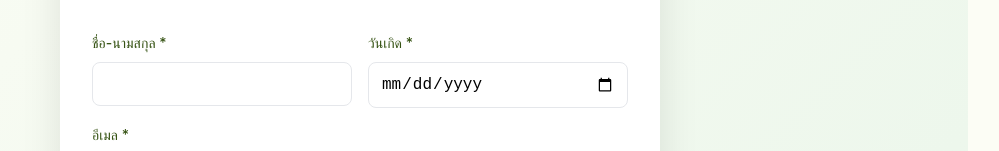
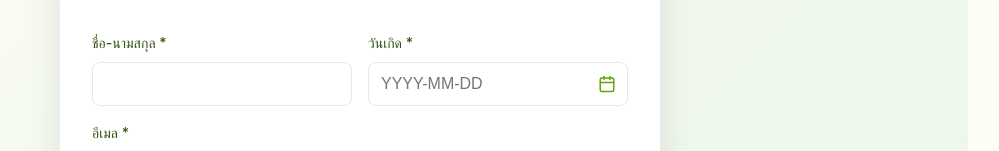
Before and after one commit to Hayato360/MsSmile-project, a Vue app in the folder frontend/: page /register in a window 1280 px wide. Shown: the part 240-391 px from the top of the page, without its empty margins (280-1279 px from the left). Built offline with nearby package versions, Linux system fonts and the light colour scheme.

Commit message:
feat: Add user registration and doctor-patient detail views, and include Selenium IDE tests.

```diff
--- a/frontend/src/views/DoctorPatientDetailView.vue
+++ b/frontend/src/views/DoctorPatientDetailView.vue
@@ -318,6 +318,8 @@ watch(newPregnancyLMP, (newValue) => {
   }
 })
 
+const successMessage = ref('')
+
 const createPregnancy = async () => {
   try {
     await api.post('/doctor/pregnancy', {
@@ -330,9 +332,11 @@ const createPregnancy = async () => {
       PrePregnancyBMI: 19.5,
     })
 
-    alert('สร้างข้อมูลการตั้งครรภ์สำเร็จ')
+    successMessage.value = 'สร้างข้อมูลการตั้งครรภ์สำเร็จ'
     const patientRes = await api.get(`/doctor/patients/${route.params.id}`)
     patient.value = patientRes.data
+    // Scroll to top to see message
+    window.scrollTo({ top: 0, behavior: 'smooth' })
   } catch (error) {
     console.error('Error:', error)
     alert(error.response?.data?.error || 'เกิดข้อผิดพลาด')
@@ -366,8 +370,9 @@ const endPregnancy = async () => {
       gestational_age: parseInt(endPregnancyForm.value.GestationalAge),
     })
 
-    alert('จบการตั้งครรภ์เรียบร้อยแล้ว')
+    successMessage.value = 'จบการตั้งครรภ์เรียบร้อยแล้ว'
     showEndPregnancyModal.value = false
+    window.scrollTo({ top: 0, behavior: 'smooth' })
 
     // Refresh data
     const patientRes = await api.get(`/doctor/patients/${route.params.id}`)
@@ -397,7 +402,8 @@ const saveVisit = async () => {
       VisitDate: new Date(visitForm.value.VisitDate).toISOString(),
     })
 
-    alert('บันทึกข้อมูลสำเร็จ')
+    successMessage.value = 'บันทึกข้อมูลสำเร็จ'
+    window.scrollTo({ top: 0, behavior: 'smooth' })
     const visitsRes = await api.get(`/doctor/patient/${route.params.id}/visits`)
     visits.value = visitsRes.data || []
   } catch (error) {
@@ -646,6 +652,12 @@ const formatTags = (str) => {
         </div>
       </div>
 
+      <!-- Success Notification -->
+      <div v-if="successMessage" class="success-alert">
+        <span>{{ successMessage }}</span>
+        <button @click="successMessage = ''" class="btn-close-alert">✕</button>
+      </div>
+
       <!-- Tabs -->
       <div class="tabs">
         <button :class="{ active: activeTab === 'visits' }" @click="activeTab = 'visits'">
@@ -759,11 +771,45 @@ const formatTags = (str) => {
           <div class="create-form">
             <div class="form-group">
               <label>วันประจำเดือนหมดครั้งสุดท้าย (LMP)</label>
-              <input type="date" v-model="newPregnancyLMP" />
+              <div class="date-input-group">
+                <input
+                  type="text"
+                  v-model="newPregnancyLMP"
+                  placeholder="YYYY-MM-DD"
+                  class="date-text-input form-input"
+                />
+                <button type="button" @click="$refs.lmpPicker.showPicker()" class="btn-calendar" title="เลือกวันที่">
+                  <Calendar size="18" />
+                </button>
+                <input
+                  type="date"
+                  ref="lmpPicker"
+                  @input="newPregnancyLMP = $event.target.value"
+                  class="hidden-date-input"
+                  tabindex="-1"
+                />
+              </div>
             </div>
             <div class="form-group">
               <label>วันกำหนดคลอด (EDC)</label>
-              <input type="date" v-model="newPregnancyEDC" />
+              <div class="date-input-group">
+                <input
+                  type="text"
+                  v-model="newPregnancyEDC"
+                  placeholder="YYYY-MM-DD"
+                  class="date-text-input form-input"
+                />
+                <button type="button" @click="$refs.edcPicker.showPicker()" class="btn-calendar" title="เลือกวันที่">
+                  <Calendar size="18" />
+                </button>
+                <input
+                  type="date"
+                  ref="edcPicker"
+                  @input="newPregnancyEDC = $event.target.value"
+                  class="hidden-date-input"
+                  tabindex="-1"
+                />
+              </div>
             </div>
             <button @click="createPregnancy" class="btn-create">สร้างข้อมูลการตั้งครรภ์</button>
           </div>
@@ -801,7 +847,7 @@ const formatTags = (str) => {
                   </div>
                   <div class="form-group">
                     <label>น้ำหนัก (kg) *</label>
-                    <input type="number" step="0.1" v-model="visitForm.Weight" required />
+                    <input type="text" v-model="visitForm.Weight" required placeholder="ระบุตัวเลข (เช่น 60.5)" />
                   </div>
                   <div class="form-group">
                     <label>ความดัน *</label>
@@ -815,10 +861,9 @@ const formatTags = (str) => {
                   <div class="form-group">
                     <label>ส่วนสูงมดลูก (cm)</label>
                     <input
-                      type="number"
-                      step="0.1"
+                      type="text"
                       v-model="visitForm.HeightFundus"
-                      placeholder="30"
+                      placeholder="ระบุตัวเลข (เช่น 30)"
                     />
                   </div>
                 </div>
@@ -1587,7 +1632,7 @@ const formatTags = (str) => {
             </div>
             <div>
               <label>อายุครรภ์ (สัปดาห์) *</label>
-              <input type="number" v-model="endPregnancyForm.GestationalAge" required />
+              <input type="text" v-model="endPregnancyForm.GestationalAge" required placeholder="ระบุตัวเลข (เช่น 20)" />
             </div>
             <div>
               <label>วิธีการคลอด *</label>
@@ -1599,7 +1644,7 @@ const formatTags = (str) => {
             </div>
             <div>
               <label>น้ำหนักแรกเกิด (กรัม) *</label>
-              <input type="number" step="0.01" v-model="endPregnancyForm.BirthWeight" required />
+              <input type="text" v-model="endPregnancyForm.BirthWeight" required placeholder="ระบุตัวเลข (เช่น 3000)" />
             </div>
             <div>
               <label>เพศ *</label>
@@ -2156,4 +2201,65 @@ select:focus {
   gap: 0.5rem;
   width: 100%;
 }
+
+.date-input-group {
+  position: relative;
+  display: flex;
+  align-items: center;
+}
+
+.date-text-input {
+  width: 100%;
+  padding-right: 2.5rem !important;
+}
+
+.btn-calendar {
+  position: absolute;
+  right: 0.5rem;
+  background: none;
+  border: none;
+  color: #6b7280;
+  cursor: pointer;
+  display: flex;
+  align-items: center;
+  justify-content: center;
+  padding: 0.25rem;
+}
+
+.btn-calendar:hover {
+  color: var(--color-primary);
+}
+
+.hidden-date-input {
+  position: absolute;
+  opacity: 0;
+  pointer-events: none;
+  width: 0;
+  height: 0;
+  bottom: 0;
+  left: 0;
+}
+
+.success-alert {
+  background-color: #d1fae5;
+  color: #065f46;
+  padding: 1rem;
+  border-radius: 0.5rem;
+  margin-bottom: 1.5rem;
+  display: flex;
+  justify-content: space-between;
+  align-items: center;
+  border: 1px solid #a7f3d0;
+}
+
+.btn-close-alert {
+  background: none;
+  border: none;
+  color: #065f46;
+  cursor: pointer;
+  font-weight: bold;
+  font-size: 1.25rem;
+  line-height: 1;
+  padding: 0 0.5rem;
+}
 </style>
--- a/frontend/src/views/RegisterView.vue
+++ b/frontend/src/views/RegisterView.vue
@@ -1,7 +1,7 @@
 <script setup>
 import { ref } from 'vue'
 import { useRouter } from 'vue-router'
-import { UserPlus } from 'lucide-vue-next'
+import { UserPlus, Calendar } from 'lucide-vue-next'
 import api from '../services/api'
 
 const router = useRouter()
@@ -31,7 +31,7 @@ const handleRegister = async () => {
       username: formData.value.username,
       password: formData.value.password,
       phone_number: formData.value.phone_number,
-      birth_date: new Date(formData.value.birth_date).toISOString(),
+      birth_date: formData.value.birth_date ? new Date(formData.value.birth_date).toISOString() : null,
       hn: formData.value.hn,
       citizen_id: formData.value.citizen_id,
     })
@@ -65,7 +65,25 @@ const handleRegister = async () => {
             </div>
             <div class="form-group">
               <label>วันเกิด *</label>
-              <input type="date" v-model="formData.birth_date" required />
+              <div class="date-input-group">
+                <input
+                  type="text"
+                  v-model="formData.birth_date"
+                  required
+                  placeholder="YYYY-MM-DD"
+                  class="date-text-input"
+                />
+                <button type="button" @click="$refs.datePicker.showPicker()" class="btn-calendar" title="เลือกวันที่">
+                  <Calendar size="18" />
+                </button>
+                <input
+                  type="date"
+                  ref="datePicker"
+                  @input="formData.birth_date = $event.target.value"
+                  class="hidden-date-input"
+                  tabindex="-1"
+                />
+              </div>
             </div>
           </div>
 
@@ -196,6 +214,45 @@ const handleRegister = async () => {
   box-shadow: 0 0 0 3px rgba(163, 230, 53, 0.1);
 }
 
+.date-input-group {
+  position: relative;
+  display: flex;
+  align-items: center;
+}
+
+.date-text-input {
+  width: 100%;
+  padding-right: 2.5rem !important; /* Make room for icon */
+}
+
+.btn-calendar {
+  position: absolute;
+  right: 0.5rem;
+  background: none;
+  border: none;
+  color: var(--color-text-light);
+  cursor: pointer;
+  display: flex;
+  align-items: center;
+  justify-content: center;
+  padding: 0.25rem;
+  transition: color 0.2s;
+}
+
+.btn-calendar:hover {
+  color: var(--color-primary);
+}
+
+.hidden-date-input {
+  position: absolute;
+  opacity: 0;
+  pointer-events: none;
+  width: 0;
+  height: 0;
+  bottom: 0;
+  left: 0;
+}
+
 .error-message {
   background-color: #fee2e2;
   color: #991b1b;
```
Also changed, not shown: 1 other file (tests, documents, lock files or other folders).
